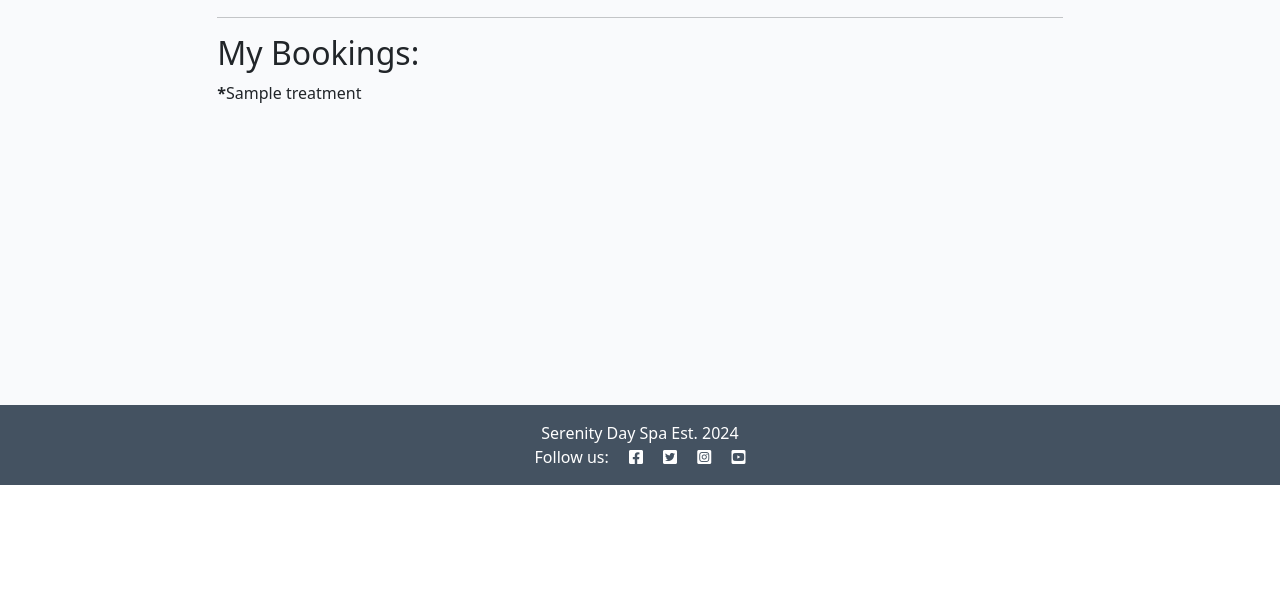
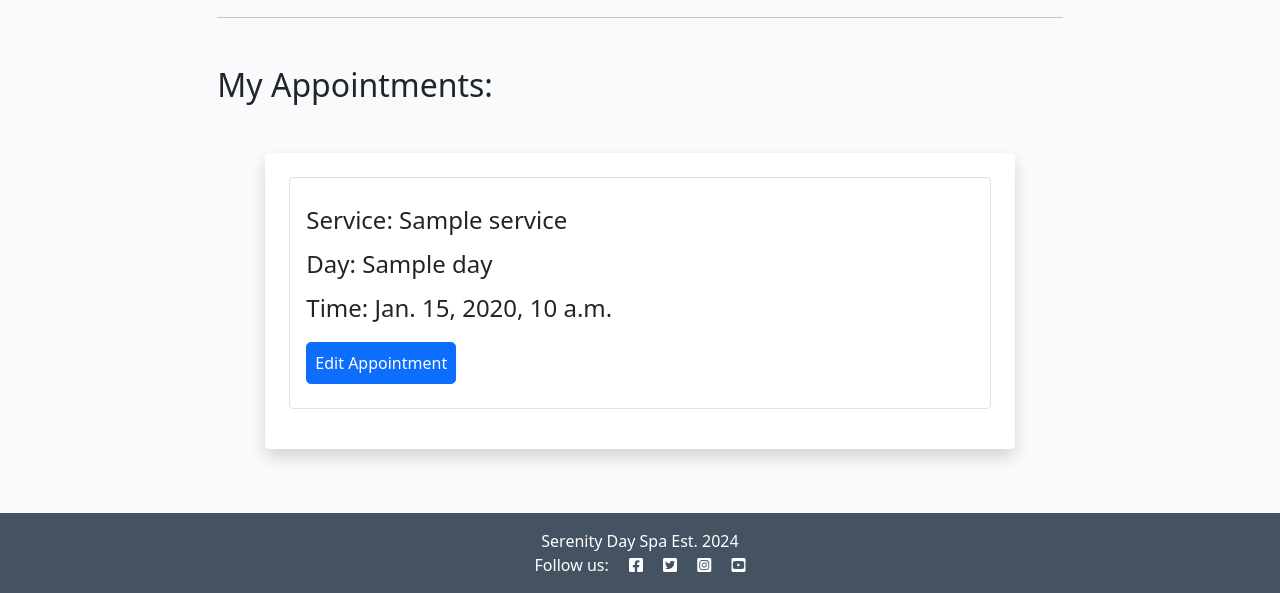
Before and after one commit to abigail-ryan/serenity-day-spa, a Django app: template user_account/templates/my_account/my_account.html in a window 1280 px wide. Shown: the part 315-908 px from the top of the page. Before the commit the page ends 800 px from the top, so only its background shows below. Run offline with Django 4.2, Linux system fonts and the light colour scheme; tables that the repository leaves empty hold one stand-in row (values such as "Sample post"); the template is opened without the code that fills it: values that come from a table or form of the project are taken from there, most other values are stand-ins (such as "Sample title", 1, 10 or a date in 2020).

Commit message:
Update my_account.html to show message if user has no bookings

```diff
--- a/user_account/templates/my_account/my_account.html
+++ b/user_account/templates/my_account/my_account.html
@@ -10,10 +10,34 @@
         <p><strong>Phone: </strong>{{ user.phone }}</p>
         <p><strong>Email: </strong>{{ user.email }}</p>
         <hr>
-        <h2>My Bookings:</h2>
-        <p><strong>*</strong>{{ Treatment.name }}</p>
 
+        <!--Appointment Loop-->
+<h2 class="col-12 col-md-8 my-5">My Appointments:</h2>
+{% if appointments.count > 0 %}
+<div class="mt-5 ">
+    <div class="shadow p-4 mb-3 bg-body bg-body rounded text-black  m-5">
+        {% for appointment in appointments %}
+        <div class="list-group fs-4 border p-3 mb-3">
+            <p class="list-group mt-2">Service: {{ appointment.service }}</p>
+            <p class="list-group mt-2">Day: {{ appointment.day }}</p>
+            <p class="list-group mt-2">Time: {{ appointment.time }}</p>
+            <div class="mt-3 mb-2">
+                <a class="btn btn-primary rounded-3 p-2" href="{% url 'userUpdate' appointment.id %}">Edit Appointment</a>
+            </div>
+        </div>
+        {% endfor %}
     </div>
 </div>
 
+{% else %}
+<div class="row justify-content-center"></div>
+    <div class="col-12 col-md-8 my-5">
+        <p><strong>{{ user.username }}, </strong> you have no appointments.</p>
+    </div>
+    <div class="mt-3 mb-2">
+        <a class="btn btn-primary rounded-3 p-2" href="">Book now</a>
+    </div>
+</div>
+{% endif %}
+
 {% endblock %}
```
